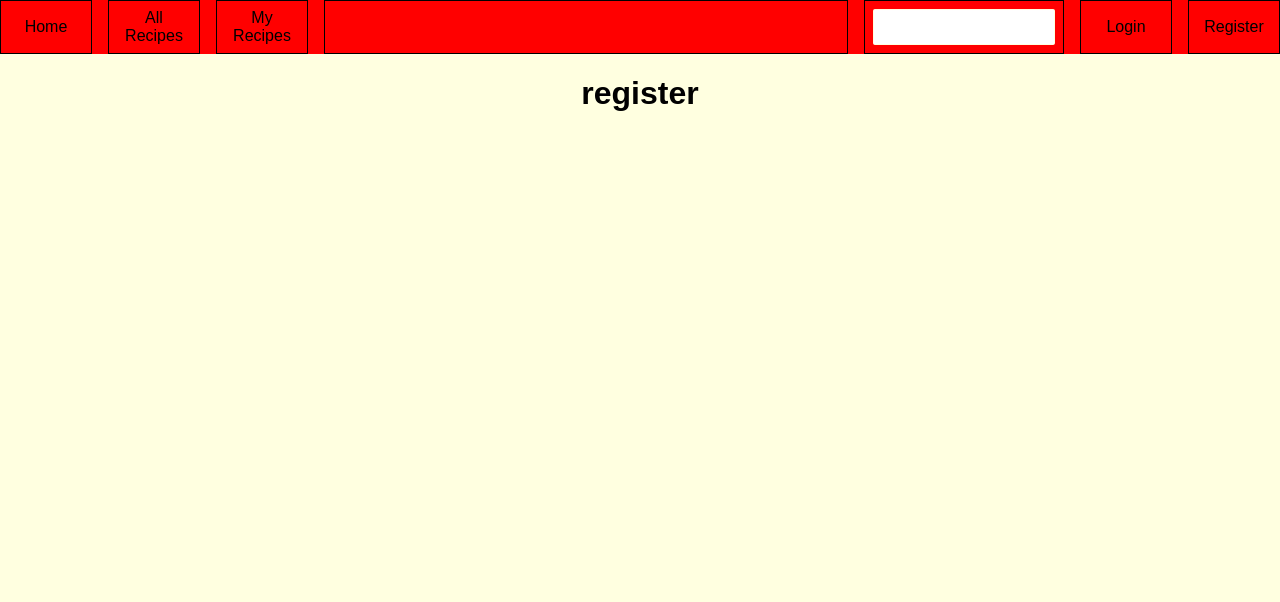
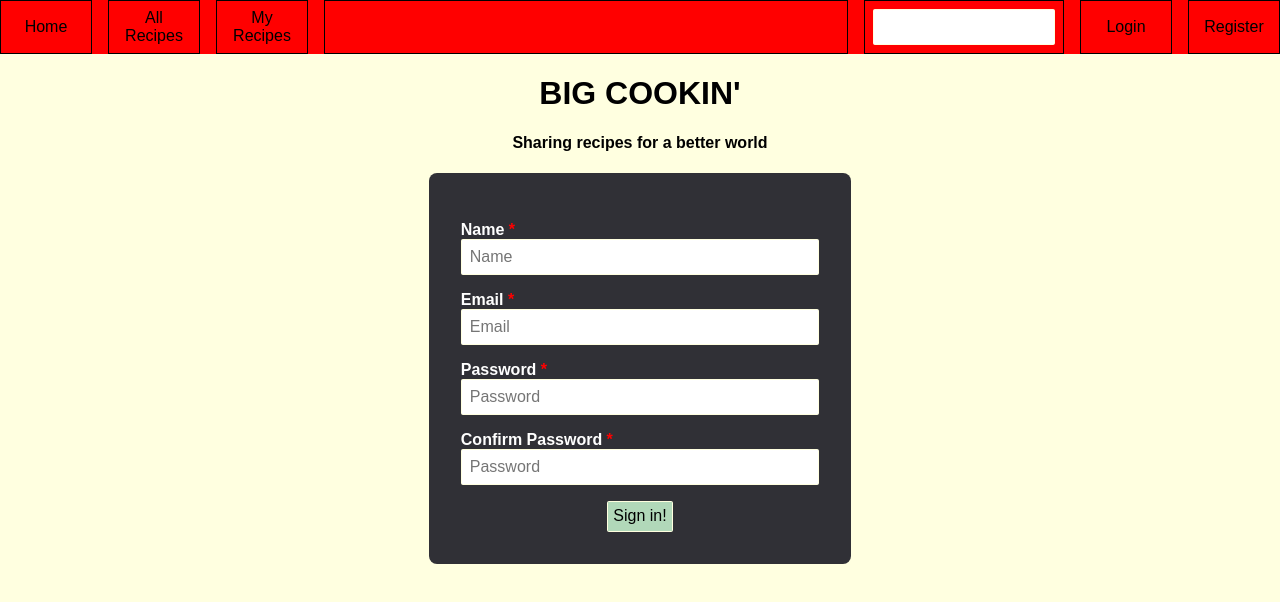
Before and after one commit to popnfresh234/big-cooking, a React app in the folder client/: page /register in a window 1280 px wide. Shown: the top 602 px of the page. Built offline with nearby package versions, Linux system fonts and the light colour scheme.

Commit message:
Implement register page

```diff
--- a/client/src/App.jsx
+++ b/client/src/App.jsx
@@ -39,7 +39,11 @@ class App extends Component {
   render() {
     return (
       <div>
-        <Navbar />
+        <Navbar
+          isLoggedIn={this.state.isLoggedIn}
+          handleAuthState={this.handleAuthState}
+          handleLoading={this.handleLoading}
+        />
         <Switch>
           <PrivateRoute
             path="/"
--- a/client/src/components/Login.jsx
+++ b/client/src/components/Login.jsx
@@ -51,16 +51,16 @@ class Login extends Component {
                 <input placeholder="Email" name="email" type="email" onChange={this.onChange} required />
               </label>
             </div>
+
             <div className="form-input">
-
               <label htmlFor="password">
                 <span>Password <span className="required">*</span></span>
                 <input placeholder="Password" name="password" type="password" onChange={this.onChange} required />
               </label>
             </div>
-            <div>
-              <button type="submit">Sign in!</button>
-            </div>
+
+            <button type="submit">Sign in!</button>
+
           </form>
         </Segment>
       </div>
--- a/client/src/components/Navbar.jsx
+++ b/client/src/components/Navbar.jsx
@@ -10,8 +10,9 @@ class Navbar extends Component {
           <div className="col-xs-12 col-md-1"><div className="nav-item">My Recipes</div></div>
           <div className="col-xs"><div className="nav-item nav-item-spacer" /></div>
           <div className="col-xs-12 col-md-2"><div className="nav-item"><input className="input-search" /></div></div>
-          <div className="col-xs-12 col-md-1 nav-login"><div className="nav-item ">Login</div></div>
-          <div className="col-xs-12 col-md-1 nav-login"><div className="nav-item ">Register</div></div>
+          {this.props.isLoggedIn && <div className="col-xs-12 col-md-1 nav-login"><div className="nav-item ">Logout</div></div>}
+          {!this.props.isLoggedIn && <div className="col-xs-12 col-md-1 nav-login"><div className="nav-item ">Login</div></div>}
+          {!this.props.isLoggedIn && <div className="col-xs-12 col-md-1 nav-login"><div className="nav-item ">Register</div></div>}
         </div>
       </div>
     );
--- a/client/src/components/Register.jsx
+++ b/client/src/components/Register.jsx
@@ -1,9 +1,91 @@
 import React, { Component } from 'react';
+import Segment from './Segment.jsx';
 
 class Register extends Component {
+  constructor( props ) {
+    super( props );
+    this.state = {
+      email: '',
+      password: '',
+      confirmPassword: '',
+      username: '',
+      error: '',
+    };
+    this.onChange = this.onChange.bind( this );
+    this.onSubmit = this.onSubmit.bind( this );
+  }
+
+  onChange( e ) {
+    this.setState( {
+      [e.target.name]: e.target.value,
+    } );
+  }
+
+  onSubmit( e ) {
+    e.preventDefault();
+    if ( this.state.password !== this.state.confirmPassword ) {
+      this.setState( { error: 'Your passwords don\'t match, please try again.' } );
+    } else {
+      this.props.handleLoading();
+      axios.post( '/api/register', this.state )
+        .then( ( registerResponse ) => {
+          this.props.handleLoading();
+          this.props.handleAuthState( true, registerResponse.data.id, registerResponse.data.name );
+          this.props.history.push( '/recipes' );
+        } ).catch( ( err ) => {
+          this.props.handleLoading();
+          console.log( err.response );
+          this.setState( {
+            error: err.response.data,
+          } );
+        } );
+    }
+  }
+
   render() {
     return (
-      <h1>register</h1>
+      <div className="form-container">
+        <h1 className="login-h1">BIG COOKIN' </h1>
+        <h4>Sharing recipes for a better world</h4>
+        <Segment padded="very" className="form-details" >
+          <form onSubmit={this.onSubmit}>
+            {this.state.error && <p>{this.state.error}</p>}
+
+            <div className="form-input">
+              <label htmlFor="name">
+                <span>Name <span className="required">*</span></span>
+                <input placeholder="Name" name="name" type="text" onChange={this.onChange} required />
+              </label>
+            </div>
+
+            <div className="form-input">
+              <label htmlFor="email">
+                <span>Email <span className="required">*</span></span>
+                <input placeholder="Email" name="email" type="email" onChange={this.onChange} required />
+              </label>
+            </div>
+
+            <div className="form-input">
+              <label htmlFor="password">
+                <span>Password <span className="required">*</span></span>
+                <input placeholder="Password" name="password" type="password" onChange={this.onChange} required />
+              </label>
+            </div>
+
+            <div className="form-input">
+              <label htmlFor="confirm-password">
+                <span>Confirm Password <span className="required">*</span></span>
+                <input placeholder="Password" name="confirm-password" type="password" onChange={this.onChange} required />
+              </label>
+            </div>
+
+
+            <button type="submit">Sign in!</button>
+
+
+          </form>
+        </Segment>
+      </div>
     );
   }
 }
```
